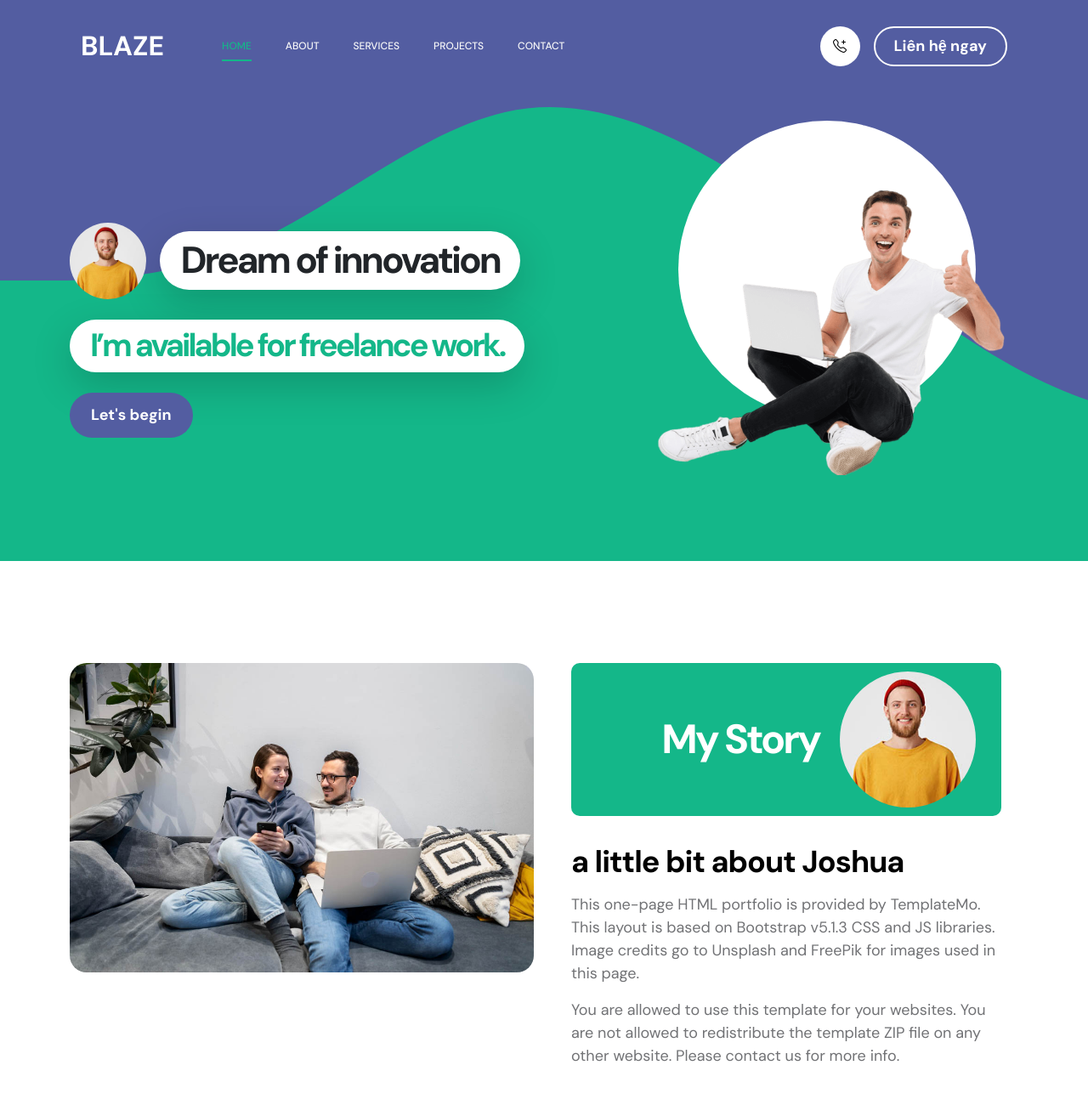
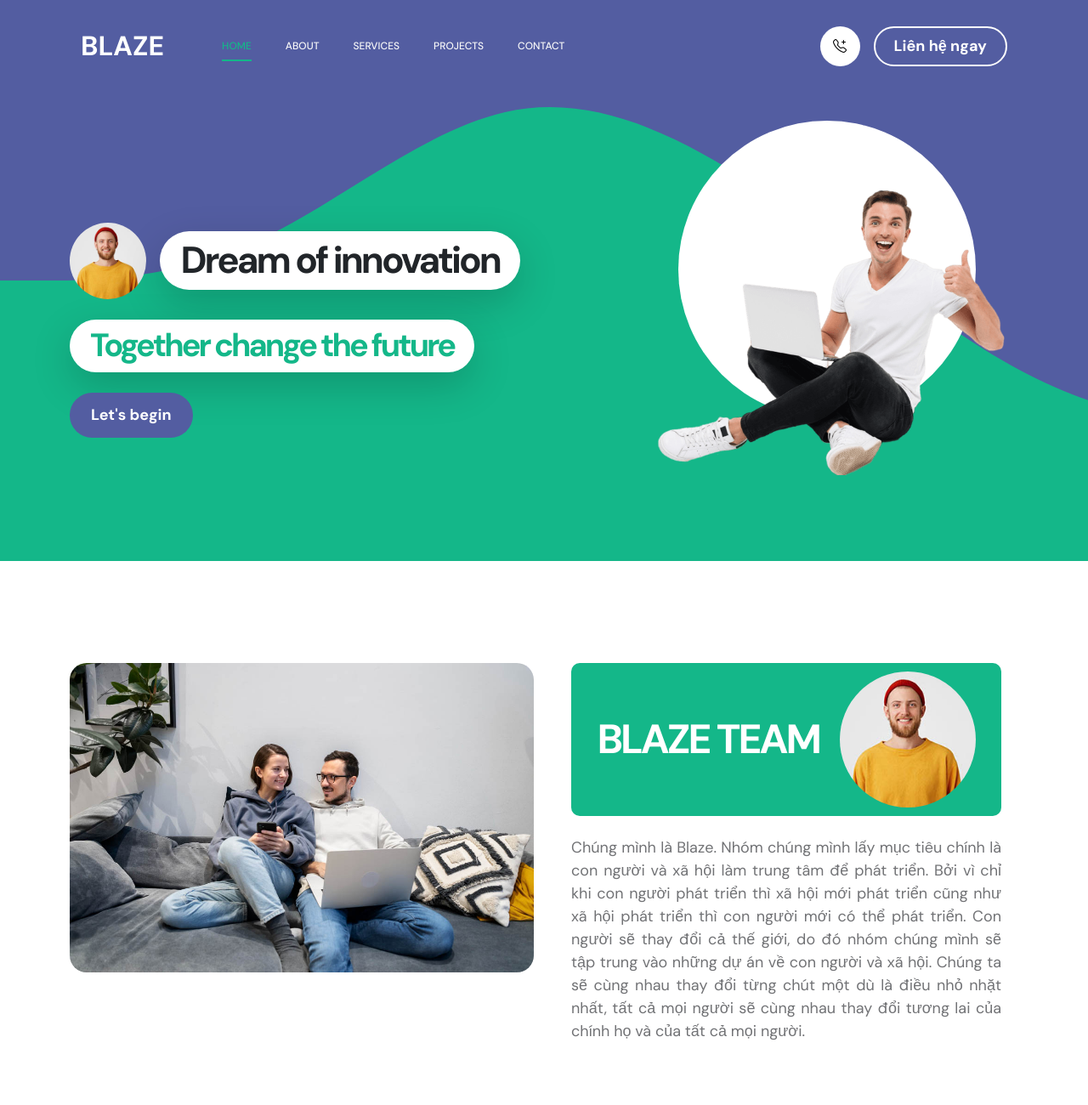
Before and after one commit to phanbaofptu/blaze.github.io, a plain HTML site: page index.html in a window 1280 px wide. Shown: the top 1300 px of the page at 85% size. Drawn offline with Linux system fonts and the light colour scheme.

Commit message:
Update name of team

```diff
--- a/index.html
+++ b/index.html
@@ -106,7 +106,7 @@ https://templatemo.com/tm-578-first-portfolio
                                     <h1 class="hero-title ms-3 mb-0">Dream of innovation</h1>
                                 </div>
 
-                                <h2 class="mb-4">I’m available for freelance work.</h2>
+                                <h2 class="mb-4">Together change the future</h2>
                                 <p class="mb-4"><a class="custom-btn btn custom-link" href="#section_2">Let's begin</a></p>
                             </div>
                         </div>
@@ -135,16 +135,13 @@ https://templatemo.com/tm-578-first-portfolio
                             <div class="about-thumb">
 
                                 <div class="section-title-wrap d-flex justify-content-end align-items-center mb-4">
-                                    <h2 class="text-white me-4 mb-0">My Story</h2>
+                                    <h2 class="text-white me-4 mb-0">BLAZE TEAM</h2>
 
                                     <img src="images/happy-bearded-young-man.jpg" class="avatar-image img-fluid" alt="">
                                 </div>
 
-                                <h3 class="pt-2 mb-3">a little bit about Joshua</h3>
+                                <p style="text-align:justify">Chúng mình là Blaze. Nhóm chúng mình lấy mục tiêu chính là con người và xã hội làm trung tâm để phát triển. Bởi vì chỉ khi con người phát triển thì xã hội mới phát triển cũng như xã hội phát triển thì con người mới có thể phát triển. Con người sẽ thay đổi cả thế giới, do đó nhóm chúng mình sẽ tập trung vào những dự án về con người và xã hội. Chúng ta sẽ cùng nhau thay đổi từng chút một dù là điều nhỏ nhặt nhất, tất cả mọi người sẽ cùng nhau thay đổi tương lai của chính họ và của tất cả mọi người.</p>
 
-                                <p>This one-page HTML portfolio is provided by <a href="https://templatemo.com" target="_blank">TemplateMo</a>. This layout is based on Bootstrap v5.1.3 CSS and JS libraries. Image credits go to <a href="https://unsplash.com" target="_blank">Unsplash</a> and <a href="https://freepik.com" target="_blank">FreePik</a> for images used in this page.</p>
-
-                                <p>You are allowed to use this template for your websites. You are not allowed to redistribute the template ZIP file on any other website. Please <a href="https://templatemo.com/contact" target="_blank">contact us</a> for more info.</p>
                             </div>
                         </div>
 
```
